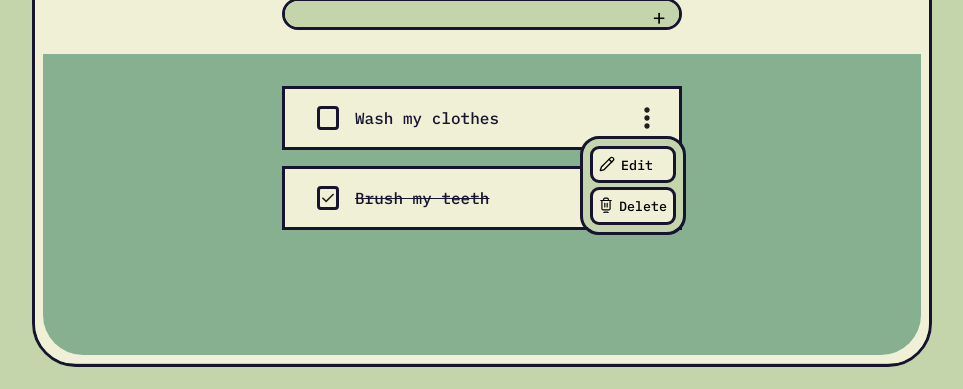
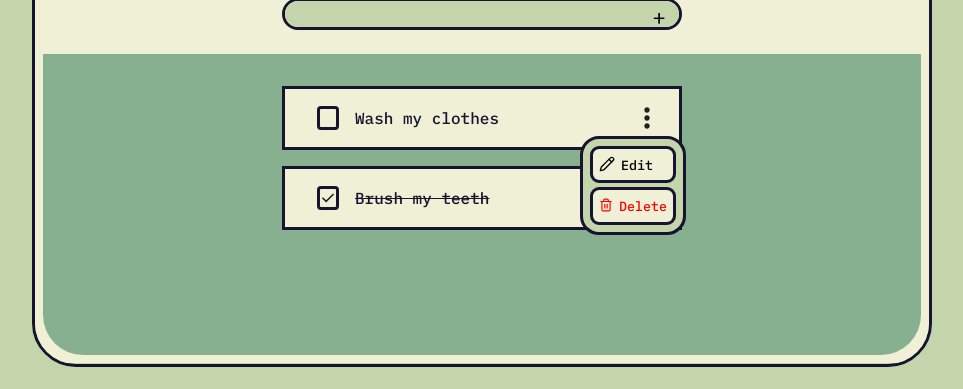
Before and after one commit to KojoGyan/To_Do_App, a React (Vite) app: page / in a window 1280 px wide. Both pictures are taken after a click on the element 805 px from the left and 401 px from the top of the page. Shown: the part 283-672 px from the top of the page, without its empty margins (158-1121 px from the left). Built offline with nearby package versions, Linux system fonts and the light colour scheme.

Commit message:
Implement delete and edit functionality in the ToDo list; add DeletionModal component and update styles

```diff
--- a/src/App.css
+++ b/src/App.css
@@ -162,7 +162,7 @@ body {
 
 .todo__list-wrapper {
   height: 100%;
-  overflow-y: scroll;
+  overflow-y: auto;
 }
 
 .todo__item {
@@ -307,18 +307,26 @@ body {
   transition: transform 0.1s ease-in-out, box-shadow 0.1s ease-in-out;
 }
 
+.more__options__button--delete{
+  color: red;
+}
+
 .more__options__button--edit::before {
   content: "";
   background-image: url("./assets/images/pencil.svg");
   background-size: contain;
+  background-repeat: no-repeat;
   margin-right: .375rem;
   width: 1rem;
   height: 1rem;
 }
 .more__options__button--delete::before {
   content: "";
-  background-image: url("./assets/images/trash-2.svg");
-  background-size: contain;
+  background-color: red;
+  mask: url("./assets/images/trash-2.svg");
+  mask-size: contain;
+  mask-repeat: no-repeat;
+  mask-position: center;
   margin-right: .375rem;
   width: 1rem;
   height: 1rem;
--- a/src/Content.tsx
+++ b/src/Content.tsx
@@ -8,11 +8,13 @@ export interface ToDo {
     isCompleted: boolean
     moreOptionsToggled: boolean
     edittingTriggered: boolean
+    isdeleting: boolean
 }
 
-const DefaultTriggers: Pick<ToDo, 'moreOptionsToggled' | 'edittingTriggered'> = {
+const DefaultTriggers: Pick<ToDo, 'moreOptionsToggled' | 'edittingTriggered' | 'isdeleting'> = {
     moreOptionsToggled: false,
-    edittingTriggered: false
+    edittingTriggered: false,
+    isdeleting: false,
 }
 
 export default function Content () {
@@ -35,10 +37,25 @@ export default function Content () {
 
     }
 
+    function handlesDeleting (id: number) {
+        setToDos(prev => prev.map(todo => todo.id === id ? { ...todo, moreOptionsToggled: !todo.moreOptionsToggled } : todo))
+        // setToDos(prev => prev.map(todo => todo.id === id ? { ...todo, moreOptionsToggled: !todo.isdeleting } : todo))
+
+    }
+
+    function handlesEditting (id: number) {
+        setToDos(prev => prev.map(todo => todo.id === id ? { ...todo, moreOptionsToggled: !todo.moreOptionsToggled } : todo))
+    }
+
     return (
         <section className="todo__working-area">
             <AddToDo addToDo={addToDo}/>
-            <ShowToDo toDos={toDos} handleCompletion={handleCompletion} handleMoreOptions={handleMoreOptions} />
+            <ShowToDo toDos={toDos}
+            handleCompletion={handleCompletion}
+            handleMoreOptions={handleMoreOptions}
+            handleEditting={handlesEditting}
+            handleDeleting={handlesDeleting}
+            />
         </section>
     )
 }
--- a/src/ShowToDo.tsx
+++ b/src/ShowToDo.tsx
@@ -4,6 +4,8 @@ interface showToDoProps {
     toDos: ToDo[]
     handleCompletion: (id: number)=>void
     handleMoreOptions: (id: number)=>void
+    handleEditting: (id: number)=>void
+    handleDeleting: (id: number)=>void
 }
 
 export default function ShowToDo (props :showToDoProps) {
@@ -23,8 +25,18 @@ export default function ShowToDo (props :showToDoProps) {
             <div className="todo-item__more__options__button" onClick={()=>props.handleMoreOptions(toDo.id)}>
             </div>
             <div className={toDo.moreOptionsToggled?"shown":"hidden"}>
-                <button className="more__options__button more__options__button--edit">Edit</button>
-                <button className="more__options__button more__options__button--delete">Delete</button>
+                <button
+                className="more__options__button more__options__button--edit"
+                onClick={()=>props.handleEditting(toDo.id)}
+                >
+                    Edit
+                </button>
+                <button
+                className="more__options__button more__options__button--delete"
+                onClick={()=>props.handleDeleting(toDo.id)}
+                >
+                    Delete
+                </button>
             </div>
         </div>)
     })
```
Also changed, not shown: index.html (+0 -7 lines), src/DeletionModal.tsx (added, +13 -0 lines).
